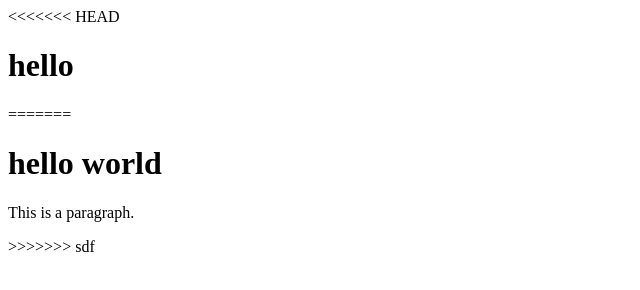
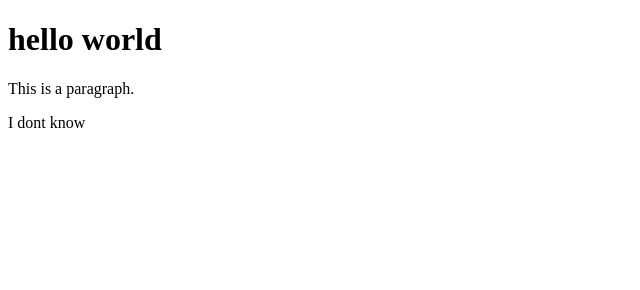
Before and after one commit to abdul17097/gitgithub, a plain HTML site: page index.html in a window 1280 px wide. Shown: the whole page, without its empty margins (0-640 px from the left). Drawn offline with Linux system fonts and the light colour scheme.

Commit message:
new changes

```diff
--- a/index.html
+++ b/index.html
@@ -6,11 +6,8 @@
     <title>Document</title>
 </head>
 <body>
-<<<<<<< HEAD
-    <h1>hello</h1>
-=======
     <h1>hello world</h1>
     <p>This is a paragraph.</p>
->>>>>>> sdf
+    <p>I dont know</p>
 </body>
 </html>
```
